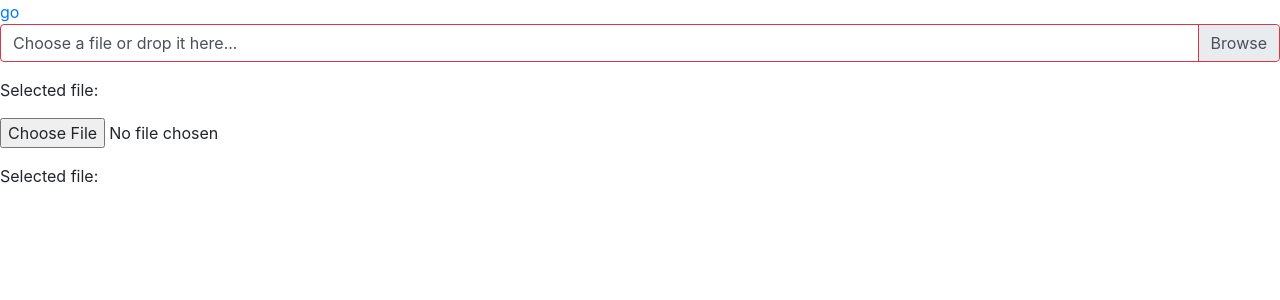
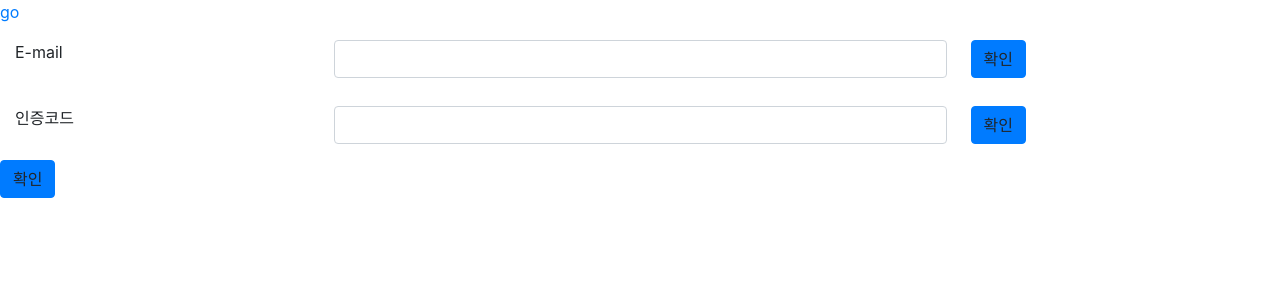
Before and after one commit to Jiyoooon/cookit, a Vue app in the folder front-end/: page /emailAuth in a window 1280 px wide. Shown: the top 300 px of the page. Built offline with nearby package versions, Linux system fonts and the light colour scheme.

Commit message:
0721 | temp

```diff
--- a/front-end/src/views/accounts/EmailAuthView.vue
+++ b/front-end/src/views/accounts/EmailAuthView.vue
@@ -1,28 +1,52 @@
 <template>
   <div>
-    <!-- Styled -->
-    <b-form-file
-      v-model="file"
-      :state="Boolean(file)"
-      placeholder="Choose a file or drop it here..."
-      drop-placeholder="Drop file here..."
-    ></b-form-file>
-    <div class="mt-3">Selected file: {{ file ? file.name : '' }}</div>
 
-    <!-- Plain mode -->
-    <b-form-file v-model="file2" class="mt-3" plain></b-form-file>
-    <div class="mt-3">Selected file: {{ file2 ? file2.name : '' }}</div>
+    <b-container fluid>
+      <b-row class="my-1">
+        <b-col sm="3"><!--길이-->
+          <label for="input-userid">E-mail</label>
+        </b-col>
+        <b-col sm="6">
+          <b-form-input
+            id="input-userid"
+            v-model="userid"
+            :state="useridState"
+            aria-describedby="input-userid-help input-userid-feedback"
+            placeholder=""
+            trim
+            >
+          </b-form-input>
+          <b-form-invalid-feedback id="userid-feedback">
+            아이디를 입력하세요(영어만 가능, 최소8글자)
+          </b-form-invalid-feedback>
+        </b-col>
+        <b-col sm="3">
+          <b-button variant="primary">확인</b-button>
+        </b-col>
+      </b-row>
+
+      <b-row class="my-1">
+        <b-col sm="3"><!--길이-->
+          <label for="input-none">인증코드</label>
+        </b-col>
+        <b-col sm="6">
+          <b-form-input type="password" id="password" aria-describedby="password-feedback" v-model="password" :state="passwordValid"></b-form-input>
+          <b-form-invalid-feedback id="password-feedback">
+          영문자와 숫자를 포함해 8글자 이상으로 입력하세요. </b-form-invalid-feedback>
+        </b-col>
+        <b-col sm="3">
+          <b-button variant="primary">확인</b-button>
+        </b-col>
+      </b-row>
+    </b-container>
+    <b-button variant="primary">확인</b-button>
+
   </div>
 </template>
 
 <script>
   export default {
-    data() {
-      return {
-        file: null,
-        file2: null
-      }
-    }
+
   }
 </script>
 
--- a/front-end/src/views/accounts/SignupView.vue
+++ b/front-end/src/views/accounts/SignupView.vue
@@ -81,7 +81,7 @@
         <div class="mt-3">Selected file: {{ file2 ? file2.name : '' }}</div>
       </b-col>
     </b-row>
-
+    <b-textarea></b-textarea>
 
     <div>
       <b-button variant="danger">취소</b-button>
```
